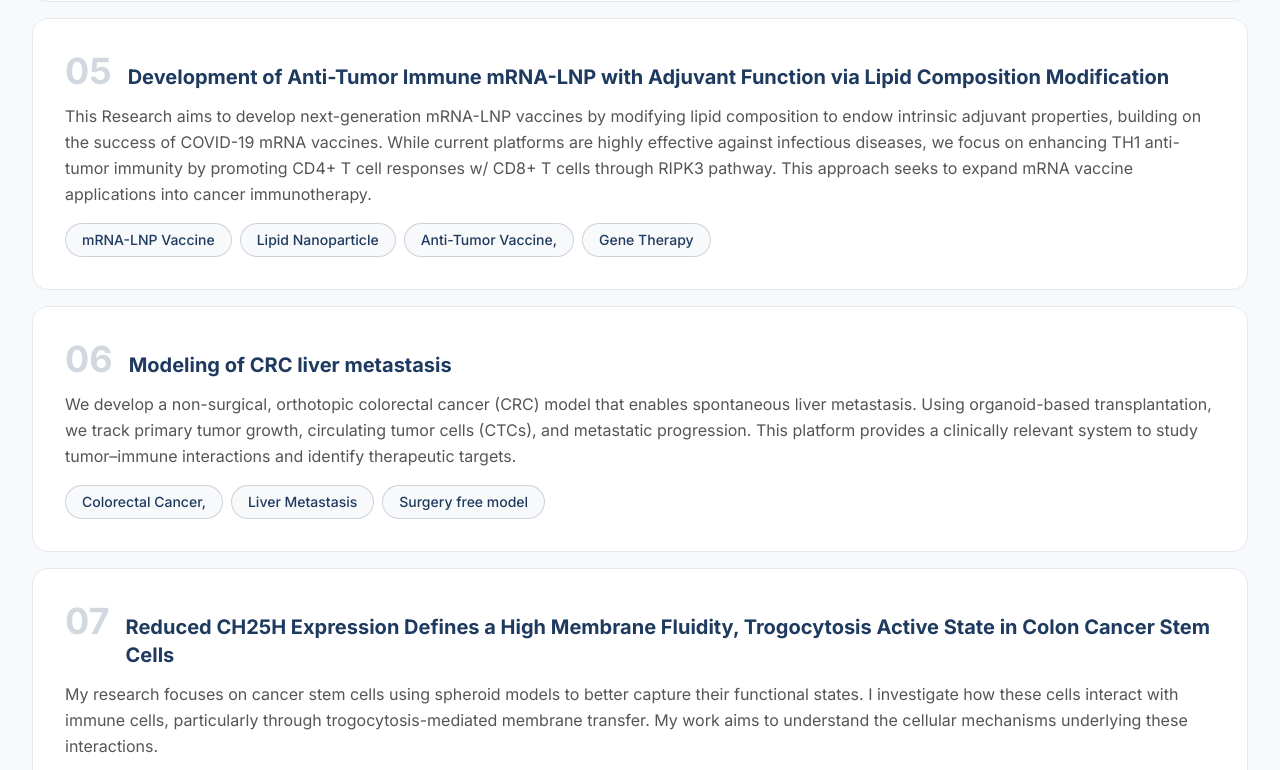
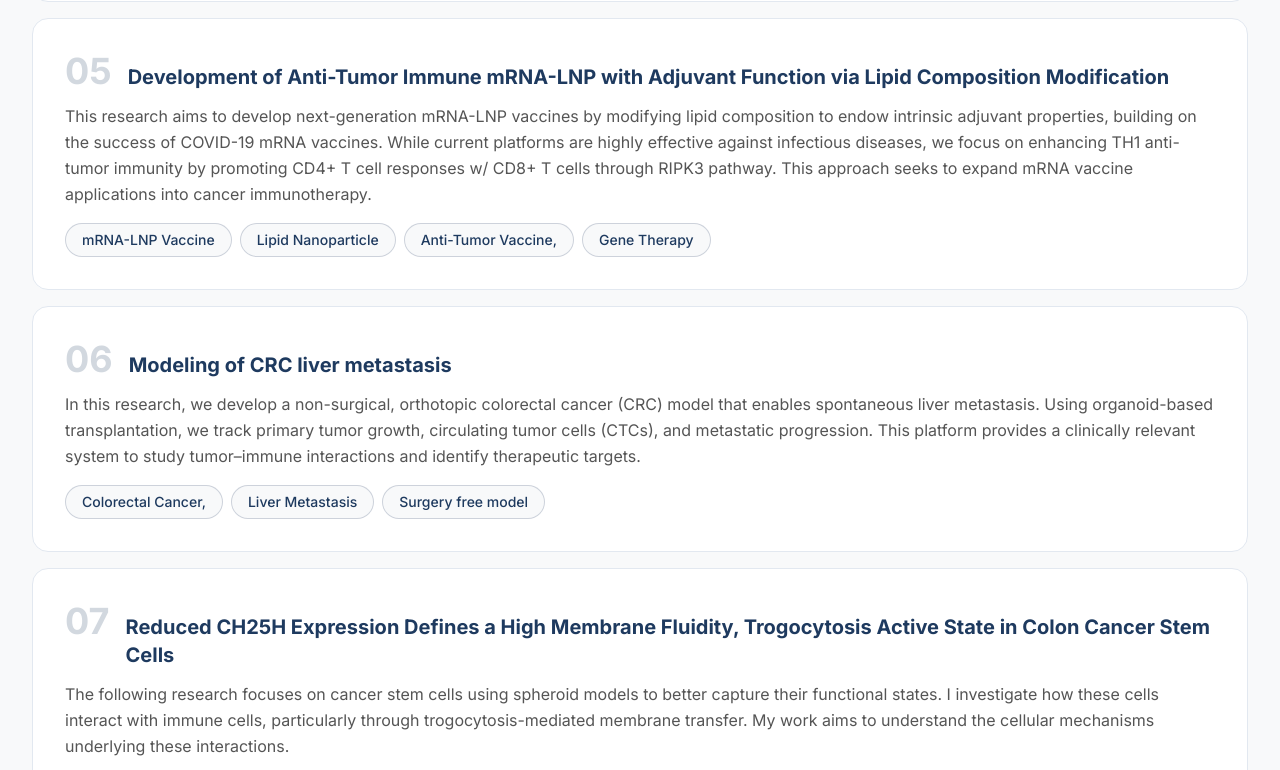
Before and after one commit to edaiiie/TIL, a Next.js app: page /research in a window 1280 px wide. Shown: the part 2510-3280 px from the top of the page. Built offline with nearby package versions, Linux system fonts and the light colour scheme.

Commit message:
Update page.tsx

```diff
--- a/app/research/page.tsx
+++ b/app/research/page.tsx
@@ -41,21 +41,21 @@ const researchTracks = [
     number: "05",
     title: "Development of Anti-Tumor Immune mRNA-LNP with Adjuvant Function via Lipid Composition Modification",
     oneLiner:
-      "This Research aims to develop next-generation mRNA-LNP vaccines by modifying lipid composition to endow intrinsic adjuvant properties, building on the success of COVID-19 mRNA vaccines. While current platforms are highly effective against infectious diseases, we focus on enhancing TH1 anti-tumor immunity by promoting CD4+ T cell responses w/ CD8+ T cells through RIPK3 pathway. This approach seeks to expand mRNA vaccine applications into cancer immunotherapy.",
+      "This research aims to develop next-generation mRNA-LNP vaccines by modifying lipid composition to endow intrinsic adjuvant properties, building on the success of COVID-19 mRNA vaccines. While current platforms are highly effective against infectious diseases, we focus on enhancing TH1 anti-tumor immunity by promoting CD4+ T cell responses w/ CD8+ T cells through RIPK3 pathway. This approach seeks to expand mRNA vaccine applications into cancer immunotherapy.",
     keywords: ["mRNA-LNP Vaccine", "Lipid Nanoparticle", "Anti-Tumor Vaccine,", "Gene Therapy"],
   },
    {
     number: "06",
     title: "Modeling of CRC liver metastasis",
     oneLiner:
-      "We develop a non-surgical, orthotopic colorectal cancer (CRC) model that enables spontaneous liver metastasis. Using organoid-based transplantation, we track primary tumor growth, circulating tumor cells (CTCs), and metastatic progression. This platform provides a clinically relevant system to study tumor–immune interactions and identify therapeutic targets.",
+      "In this research, we develop a non-surgical, orthotopic colorectal cancer (CRC) model that enables spontaneous liver metastasis. Using organoid-based transplantation, we track primary tumor growth, circulating tumor cells (CTCs), and metastatic progression. This platform provides a clinically relevant system to study tumor–immune interactions and identify therapeutic targets.",
     keywords: ["Colorectal Cancer,", "Liver Metastasis", "Surgery free model"],
   },
    {
     number: "07",
     title: "Reduced CH25H Expression Defines a High Membrane Fluidity, Trogocytosis Active State in Colon Cancer Stem Cells",
     oneLiner:
-      "My research focuses on cancer stem cells using spheroid models to better capture their functional states. I investigate how these cells interact with immune cells, particularly through trogocytosis-mediated membrane transfer. My work aims to understand the cellular mechanisms underlying these interactions.",
+      "The following research focuses on cancer stem cells using spheroid models to better capture their functional states. I investigate how these cells interact with immune cells, particularly through trogocytosis-mediated membrane transfer. My work aims to understand the cellular mechanisms underlying these interactions.",
     keywords: ["Cancer Stem Cells", "Trogocytosis", "Spheroid"],
   },
     {
```
